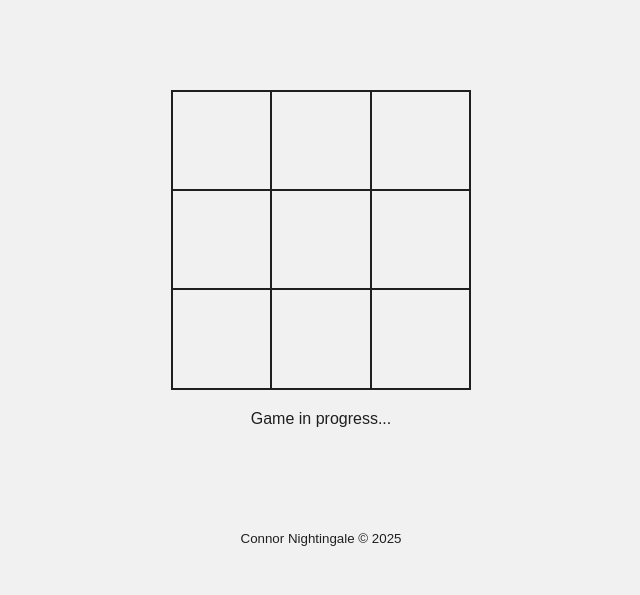
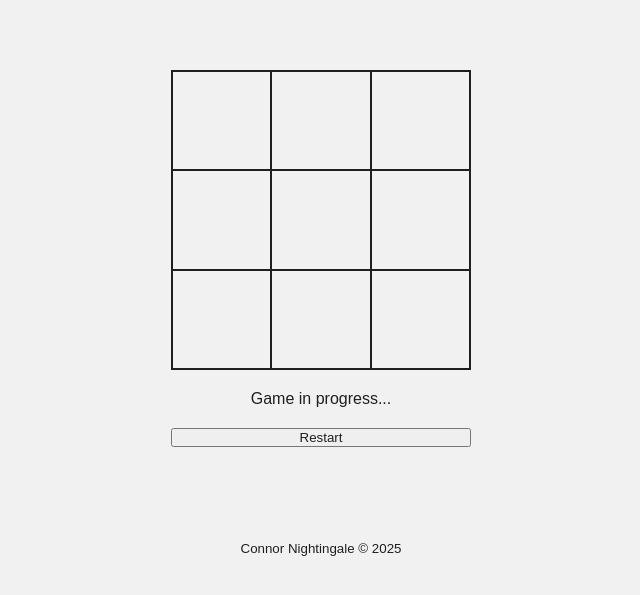
Before and after one commit to Lunautical/TicTacToe, a plain HTML site: page index.html in a window 1280 px wide. Shown: the part 151-746 px from the top of the page, without its empty margins (319-959 px from the left). Drawn offline with Linux system fonts and the light colour scheme.

Commit message:
Adds Restart button to HTML and revises CSS

```diff
--- a/index.html
+++ b/index.html
@@ -23,6 +23,7 @@
           <div id="grid-item-8" class="grid-item"></div>
         </div>
         <p id="status">Game in progress...</p>
+        <button>Restart</button>
       </main>
       <footer>
         <small>Connor Nightingale &copy; 2025</small>
--- a/style.css
+++ b/style.css
@@ -18,19 +18,26 @@
   align-items: center;
 }
 
+main {
+  display: flex;
+  flex-direction: column;
+  justify-content: space-between;
+  align-content: center;
+}
+
 #game-grid {
   display: grid;
   grid-template: repeat(3, 1fr) / repeat(3, 1fr);
   width: 300px;
   height: 300px;
-      border: 1px solid #1f1f1f;
+  border: 1px solid #1f1f1f;
 }
 
 .grid-item {
-    border: 1px solid #1f1f1f;
+  border: 1px solid #1f1f1f;
 }
 
 #status {
-    text-align: center;
-    margin-top: 20px;
+  text-align: center;
+  margin: 20px 0px;
 }
```
